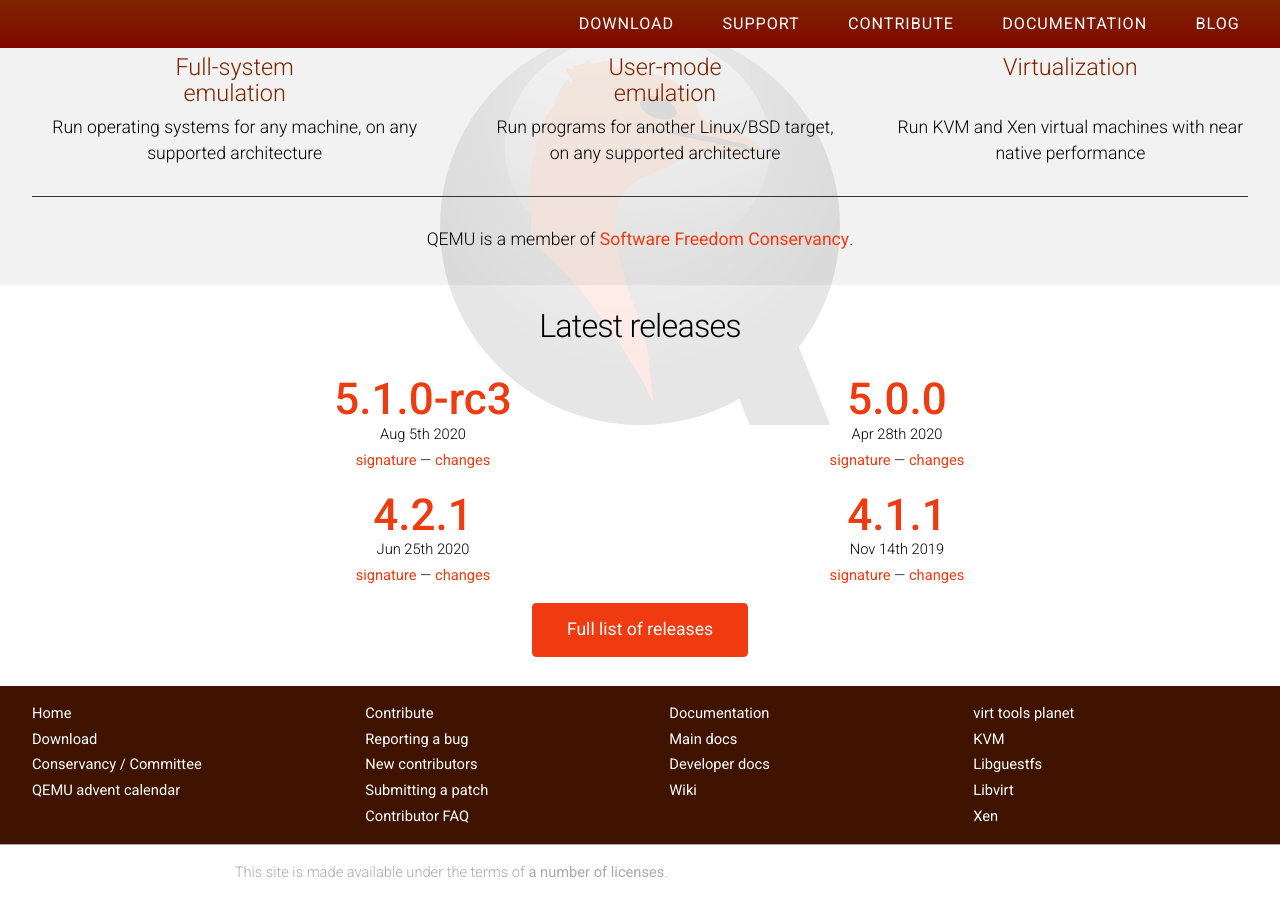
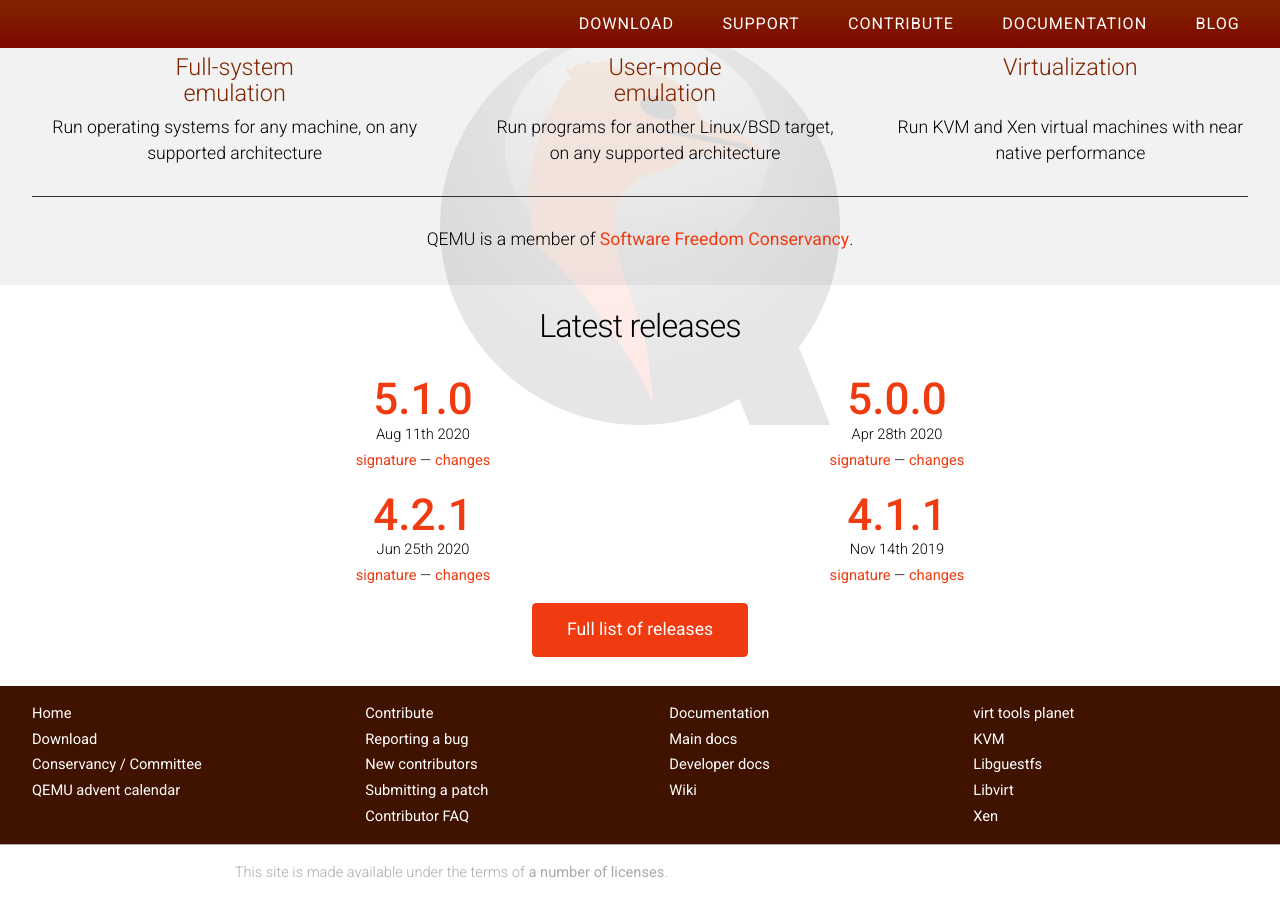
Before and after one commit to qemu/qemu-web, a Jekyll site: the page built from index.html, in a window 1280 px wide and 900 px high, scrolled down 685 px. Built offline with Jekyll 4.4.1, drawn with Linux system fonts in a browser that asks for light colours; nearby versions of some CDN libraries.

Commit message:
add 5.1.0

```diff
--- a/_data/releases.yml
+++ b/_data/releases.yml
@@ -1,6 +1,6 @@
 - branch: "5.1"
-  patch: 0-rc3
-  date: "Aug 5th 2020"
+  patch: 0
+  date: "Aug 11th 2020"
 - branch: "5.0"
   patch: 0
   date: "Apr 28th 2020"
```
